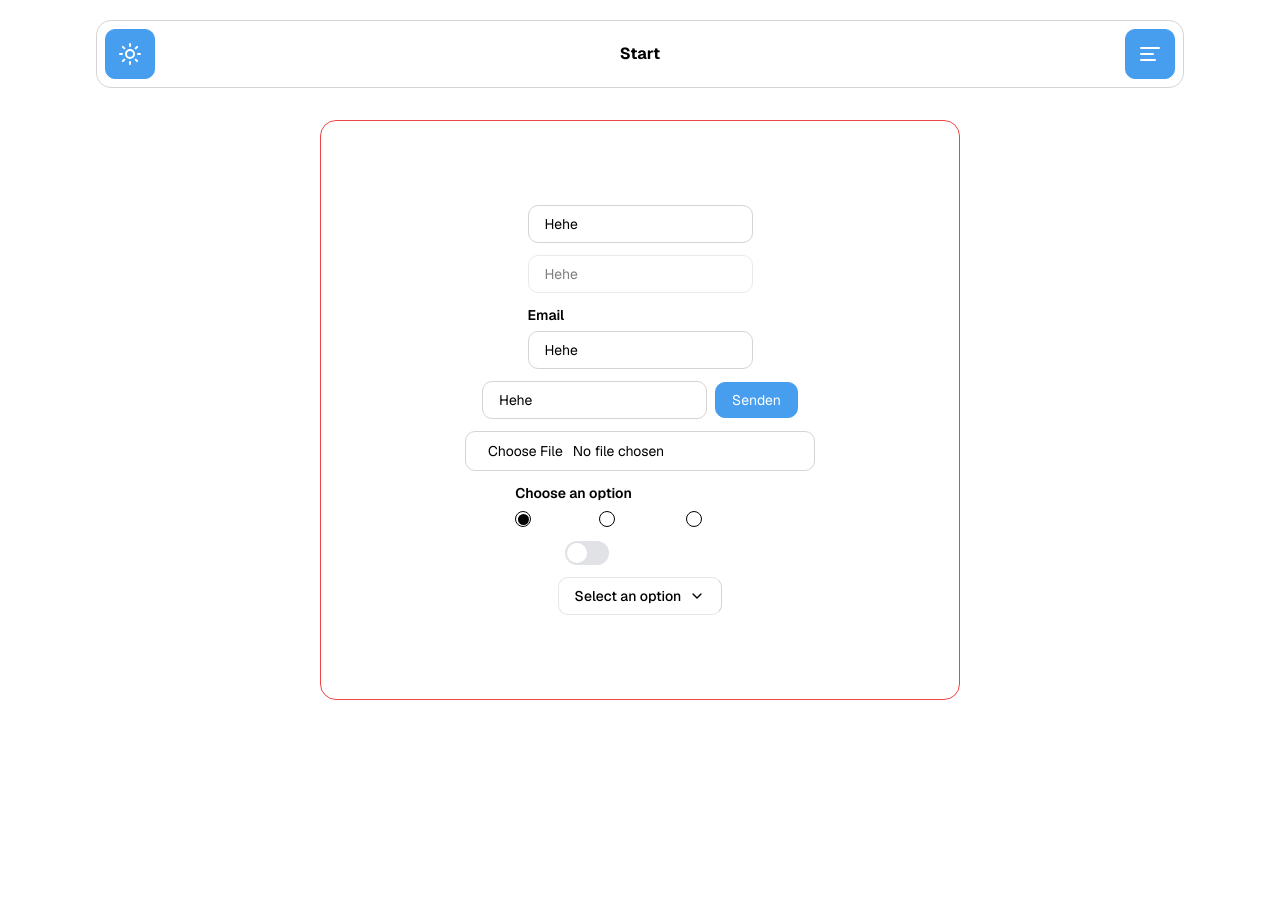
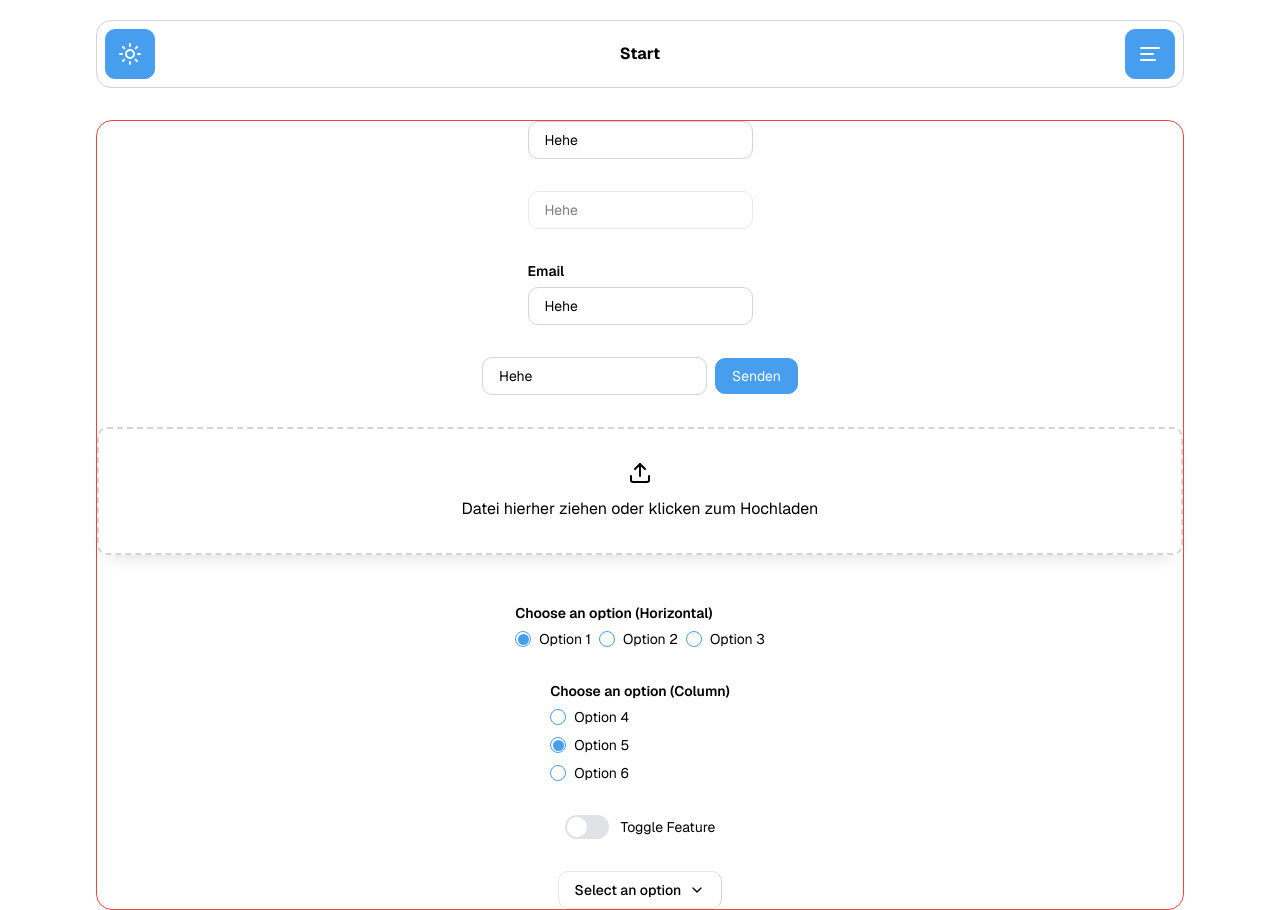
Before and after one commit to robin-ahn-dev/roa-react-label, a React (Vite) app: page /inputs in a window 1280 px wide. Before the commit the page ends 800 px from the top, so only its background shows below. Built offline with nearby package versions, Linux system fonts and the light colour scheme.

Commit message:
Add FileUpload component and integrate it into Inputs page. Refactor Input component for improved styling and functionality, including enhanced radio and checkbox rendering. Update global styles for file input and transition effects.

```diff
--- a/src/components/-components.js
+++ b/src/components/-components.js
@@ -3,3 +3,4 @@ export { default as Text } from "./Text";
 export { default as Input } from "./Input";
 export { default as Card } from "./Card";
 export { default as Select } from "./Select";
+export { default as FileUpload } from "./FileUpload";
--- /dev/null
+++ b/src/components/FileUpload.jsx
@@ -0,0 +1,124 @@
+import React, { useState, useEffect } from "react";
+import { Upload, X } from "lucide-react";
+
+
+const FileUpload = ({  }) => {
+
+    const [uploading, setUploading] = useState(false);
+    const [error, setError] = useState(null);
+    const [preview, setPreview] = useState(null);
+    const [fileName, setFileName] = useState(null);
+    const [uploadProgress, setUploadProgress] = useState(0);
+
+    const handleFileUpload = (e) => {
+        const file = e.target.files[0];
+        if (file) {
+            // Prüfe ob es ein Bild ist
+            if (!file.type.startsWith('image/')) {
+                setError("Bitte wählen Sie eine Bilddatei aus.");
+                return;
+            }
+
+            setError(null);
+            setFileName(file.name);
+            setUploading(true);
+            setUploadProgress(0);
+
+            // Erstelle Preview-URL
+            const reader = new FileReader();
+            reader.onloadend = () => {
+                setPreview(reader.result);
+            };
+            reader.readAsDataURL(file);
+
+            // Simuliere Upload-Progress (kann durch echten Upload ersetzt werden)
+            const interval = setInterval(() => {
+                setUploadProgress((prev) => {
+                    if (prev >= 100) {
+                        clearInterval(interval);
+                        setUploading(false);
+                        return 100;
+                    }
+                    return prev + 10;
+                });
+            }, 200);
+        }
+    };
+
+    const handleRemoveFile = (e) => {
+        e.stopPropagation();
+        setPreview(null);
+        setFileName(null);
+        setUploadProgress(0);
+        setUploading(false);
+        setError(null);
+    };
+
+    return (
+        <div className="w-full">
+            <div className="mb-4 w-full">
+                <label
+                    className={`file-upload !border-2 !border-dashed flex ${preview ? 'flex-row items-center gap-4' : 'flex-col items-center justify-center gap-4'} p-4 rounded-md transition-colors`}
+                    onDragOver={(e) => e.preventDefault()}
+                    onDragEnter={(e) => {
+                        e.preventDefault();
+                        e.currentTarget.classList.add("fileDragOver");
+                    }}
+                    onDragLeave={(e) => {
+                        e.preventDefault();
+                        e.currentTarget.classList.remove("fileDragOver");
+                    }}
+                    onDrop={(e) => {
+                        e.preventDefault();
+                        e.currentTarget.classList.remove("fileDragOver");
+                        const file = e.dataTransfer.files[0];
+                        if (file)
+                            handleFileUpload({ target: { files: [file] } });
+                    }}
+                >
+                    {preview ? (
+                        <>
+                            <div className="file-upload-preview">
+                                <img src={preview} alt="Preview" />
+                                <button
+                                    type="button"
+                                    onClick={handleRemoveFile}
+                                    className="file-upload-remove"
+                                >
+                                    <X className="w-4 h-4" />
+                                </button>
+                            </div>
+                            <div className="file-upload-info flex-1">
+                                <p className="file-upload-name">{fileName}</p>
+                                {uploading && (
+                                    <div className="file-upload-progress">
+                                        <div
+                                            className="file-upload-progress-bar"
+                                            style={{ width: `${uploadProgress}%` }}
+                                        ></div>
+                                    </div>
+                                )}
+                            </div>
+                        </>
+                    ) : (
+                        <div className="select-none pointer-events-none flex flex-col items-center justify-center gap-3">
+                            <Upload className="w-6 h-6 text-black dark:text-white" />
+                            <span>Datei hierher ziehen oder klicken zum Hochladen</span>
+                        </div>
+                    )}
+                    <input
+                        type="file"
+                        accept="image/*"
+                        onChange={handleFileUpload}
+                        disabled={uploading}
+                        hidden
+                    />
+                </label>
+
+                {error && <p className="mt-2 text-sm text-red-600">{error}</p>}
+            </div>
+        </div>
+    );
+};
+
+export default FileUpload;
--- a/src/components/Input.jsx
+++ b/src/components/Input.jsx
@@ -17,27 +17,51 @@ function Input({
     name,
     checked,
 }) {
-    const baseClass =
-        "text-sm rounded-normal px-4 py-2 bg-surfaceLight dark:bg-surfaceDark text-surfaceLightText dark:text-surfaceDarkText border-thin border-surfaceLightBorder dark:border-surfaceDarkBorder focus:outline-none";
-    const fullClass = full ? "w-full" : "";
-    const boldClass = bold ? "font-bold" : "";
-    const disabledClass = disabled ? "opacity-50 cursor-not-allowed" : "";
-    return (
-        <div className={`relative ${fullClass} flex flex-col gap-[2px]`}>
-            {label && (
-                <label className="text-sm font-semibold mb-1">{label}</label>
-            )}
-            <div className="flex items-center gap-2">
-                {type === "checkbox" ? (
-                    <label className="flex items-center text-sm text-primarytext dark:text-primarytext cursor-pointer">
-                        <input type="checkbox" className="mr-2" checked={checked} onChange={onChange} />
+    // Base Styles
+    const baseInputClass = [
+        "text-sm",
+        "rounded-normal",
+        "px-4",
+        "py-2",
+        "bg-surfaceLight",
+        "dark:bg-surfaceDark",
+        "text-surfaceLightText",
+        "dark:text-surfaceDarkText",
+        "border-thin",
+        "border-surfaceLightBorder",
+        "dark:border-surfaceDarkBorder",
+        "focus:outline-none",
+        full && "w-full",
+        bold && "font-bold",
+        disabled && "opacity-50 cursor-not-allowed",
+        className,
+    ]
+        .filter(Boolean)
+        .join(" ");
+
+    const textClass = "text-sm text-surfaceLightText dark:text-surfaceDarkText";
+    const labelClass = "text-sm font-semibold mb-1";
+    const containerClass = `relative ${full ? "w-full" : ""} flex flex-col gap-[2px]`;
+
+    // Render Functions
+    const renderCheckbox = () => (
+        <label className={`flex items-center ${textClass} cursor-pointer`}>
+            <input
+                type="checkbox"
+                className="mr-2"
+                checked={checked}
+                onChange={onChange}
+                disabled={disabled}
+            />
             {options[0]}
         </label>
-                ) : type === "radio" ? (
+    );
+
+    const renderRadio = () =>
         options.map((option, index) => (
             <label
                 key={index}
-                            className="flex items-center text-sm text-primarytext dark:text-primarytext cursor-pointer"
+                className={`flex items-center ${textClass} cursor-pointer`}
             >
                 <input
                     type="radio"
@@ -46,32 +70,90 @@ function Input({
                     value={option.value}
                     checked={value === option.value}
                     onChange={onChange}
+                    disabled={disabled}
                 />
                 {option.label}
             </label>
-                    ))
-                ) : type === "switch" ? (
+        ));
+
+    const renderRadioCol = () => (
+        <div className="flex flex-col gap-2">
+            {options.map((option, index) => (
+                <label
+                    key={index}
+                    className={`flex items-center ${textClass} cursor-pointer`}
+                >
+                    <input
+                        type="radio"
+                        className="mr-2"
+                        name={name}
+                        value={option.value}
+                        checked={value === option.value}
+                        onChange={onChange}
+                        disabled={disabled}
+                    />
+                    {option.label}
+                </label>
+            ))}
+        </div>
+    );
+
+    const renderSwitch = () => (
         <label className="relative inline-flex items-center cursor-pointer outline-none border-none">
             <input
                 type="checkbox"
                 className="sr-only peer outline-none border-none"
                 checked={checked}
                 onChange={onChange}
+                disabled={disabled}
             />
-                        <div className="w-11 h-6 bg-surfaceLightHl peer-focus:outline-none rounded-full peer dark:bg-surfaceDarkHl peer-checked:after:translate-x-full after:content-[''] after:absolute after:top-[2px] after:left-[2px] after:bg-surfaceLight after:rounded-full after:h-5 after:w-5 after:transition-all peer-checked:bg-accent"></div>
-                        <span className="ml-3 text-sm text-primarytext dark:text-primarytext">{switchProp}</span>
+            <div className="w-11 h-6 bg-surfaceLightHl peer-focus:outline-none rounded-full peer dark:bg-surfaceDarkHl peer-checked:after:translate-x-full after:content-[''] after:absolute after:top-[2px] after:left-[2px] after:bg-surfaceLight dark:after:bg-surfaceDark after:rounded-full after:h-5 after:w-5 after:transition-all peer-checked:bg-primary"></div>
+            {switchProp && (
+                <span className={`ml-3 ${textClass} select-none`}>{switchProp}</span>
+            )}
         </label>
-                ) : (
+    );
+
+    const renderTextInput = () => (
         <input
             type={type}
             placeholder={placeholder}
             value={value}
             onChange={onChange}
             disabled={disabled}
-                        className={`${baseClass} ${fullClass} ${boldClass} ${disabledClass} ${className}`}
+            className={baseInputClass}
         />
-                )}
-                {button && <Button text={button} />}
+    );
+
+    const renderInput = () => {
+        switch (type) {
+            case "checkbox":
+                return renderCheckbox();
+            case "radio":
+                return renderRadio();
+            case "radio-col":
+                return renderRadioCol();
+            case "switch":
+                return renderSwitch();
+            default:
+                return renderTextInput();
+        }
+    };
+
+    const isColumnLayout = type === "radio-col";
+    const isRadioType = type === "radio" || type === "radio-col";
+    const inputContainerClass = isColumnLayout
+        ? "flex flex-col gap-2"
+        : isRadioType
+        ? "flex items-center gap-2 flex-wrap"
+        : "flex items-center gap-2";
+
+    return (
+        <div className={containerClass}>
+            {label && <label className={labelClass}>{label}</label>}
+            <div className={inputContainerClass}>
+                {renderInput()}
+                {button && !isRadioType && <Button text={button} />}
             </div>
         </div>
     );
--- a/src/components/Select.jsx
+++ b/src/components/Select.jsx
@@ -31,7 +31,7 @@ function Select({ options, label, onSelect, selectedValue }) {
                         <li
                             key={index}
                             onClick={() => handleSelect(option.value)}
-                            className={`px-4 py-2 text-sm cursor-pointer hover:bg-surfaceLightHl/50 dark:hover:bg-surfaceDarkHl w-[96%] my-1 mx-auto rounded-lg ${
+                            className={`px-4 py-2 text-sm cursor-pointer transition-all duration-300 hover:bg-surfaceLightHl dark:hover:bg-surfaceDarkHl w-[96%] my-1 mx-auto rounded-lg ${
                                 selectedValue === option.value
                                     ? "bg-surfaceLightHl/50 dark:bg-surfaceDarkHl"
                                     : ""
--- a/src/pages/Inputs.jsx
+++ b/src/pages/Inputs.jsx
@@ -1,14 +1,15 @@
 import React, { useState } from "react";
-import { Input, Select } from "../components/-components";
+import { Input, Select, FileUpload } from "../components/-components";
 
 function Inputs() {
     const [value, setValue] = useState("Hehe");
     const [switched, setSwitched] = useState(false);
     const [selectedValue, setSelectedValue] = useState("option1");
+    const [selectedValueCol, setSelectedValueCol] = useState("option5");
     const [selectedValuee, setSelectedValuee] = useState(null);
 
     return (
-        <div className="roa-container-site flex flex-col items-center justify-center gap-3 !w-1/2 border-thin border-red-500 rounded-2xl">
+        <div className="roa-container-site flex flex-col items-center justify-center gap-8 border-thin border-red-500 rounded-2xl">
             <Input
                 type="text"
                 placeholder="Normaler Input"
@@ -36,7 +37,7 @@ function Inputs() {
                 onChange={(e) => setValue(e.target.value)}
                 button={"Senden"}
             />
-            <Input type="file" placeholder="Disabled Input" />
+            <FileUpload />
             <Input
                 type="radio"
                 options={[
@@ -44,10 +45,22 @@ function Inputs() {
                     { value: "option2", label: "Option 2" },
                     { value: "option3", label: "Option 3" },
                 ]}
-                name="example"
+                name="example-horizontal"
                 value={selectedValue}
                 onChange={(e) => setSelectedValue(e.target.value)}
-                label="Choose an option"
+                label="Choose an option (Horizontal)"
+            />
+            <Input
+                type="radio-col"
+                options={[
+                    { value: "option4", label: "Option 4" },
+                    { value: "option5", label: "Option 5" },
+                    { value: "option6", label: "Option 6" },
+                ]}
+                name="example-column"
+                value={selectedValueCol}
+                onChange={(e) => setSelectedValueCol(e.target.value)}
+                label="Choose an option (Column)"
             />
             <Input
                 type="switch"
--- a/src/scss/_global.scss
+++ b/src/scss/_global.scss
@@ -68,16 +68,124 @@ body {
 
 /*************** File Input ***************/
 
-input[type="file"]::file-selector-button {
+.file-upload {
+    width: 100%;
+    padding: 2rem;
+    display: flex;
+    box-shadow: 0 10px 20px -12px rgba(16, 24, 40, 0.2);
+    border: 1px solid #d4d4d8;
+    border-radius: var(--border-radius-normal);
     background: transparent;
-    border: none;
-    color: var(--color-surfaceLightText);
+    overflow: hidden;
+    text-align: center;
+    cursor: pointer;
+    transition: all 0.3s ease;
+
+    input[type="file"] {
+        display: none;
+    }
 }
 
-.dark input[type="file"]::file-selector-button {
-    background: transparent;
+.dark .file-upload {
+    border-color: #343438;
+}
+
+.file-upload.fileDragOver {
+    border-color: var(--color-primary);
+    background-color: rgba(71, 158, 239, 0.05);
+    color: var(--color-primary);
+
+    svg {
+        color: var(--color-primary);
+    }
+
+    span {
+        color: var(--color-primary);
+    }
+}
+
+.dark .file-upload.fileDragOver {
+    background-color: rgba(71, 158, 239, 0.1);
+}
+
+.file-upload-preview {
+    position: relative;
+    width: 80px;
+    height: 80px;
+    min-width: 80px;
+    border-radius: var(--border-radius-normal);
+    overflow: hidden;
+    background: var(--color-surfaceLightHl);
+
+    img {
+        width: 100%;
+        height: 100%;
+        object-fit: cover;
+    }
+}
+
+.dark .file-upload-preview {
+    background: var(--color-surfaceDarkHl);
+}
+
+.file-upload-remove {
+    position: absolute;
+    top: 4px;
+    right: 4px;
+    width: 24px;
+    height: 24px;
+    display: flex;
+    align-items: center;
+    justify-content: center;
+    background: rgba(0, 0, 0, 0.6);
     border: none;
+    border-radius: 50%;
+    cursor: pointer;
+    color: white;
+    transition: all 0.2s ease;
+
+    &:hover {
+        background: rgba(0, 0, 0, 0.8);
+        transform: scale(1.1);
+    }
+}
+
+.file-upload-info {
+    display: flex;
+    flex-direction: column;
+    gap: 0.5rem;
+    text-align: left;
+}
+
+.file-upload-name {
+    font-size: 0.875rem;
+    font-weight: 500;
+    color: var(--color-surfaceLightText);
+    word-break: break-word;
+    margin: 0;
+}
+
+.dark .file-upload-name {
     color: var(--color-surfaceDarkText);
+}
+
+.file-upload-progress {
+    width: 100%;
+    height: 6px;
+    background: var(--color-surfaceLightHl);
+    border-radius: 3px;
+    overflow: hidden;
+}
+
+.dark .file-upload-progress {
+    background: var(--color-surfaceDarkHl);
+}
+
+.file-upload-progress-bar {
+    height: 100%;
+    background: var(--color-primary);
+    border-radius: 3px;
+    transition: width 0.3s ease;
 }
 
 /*************** Checkbox ***************/
@@ -132,19 +240,19 @@ input[type="radio"] {
     width: 16px;
     height: 16px;
     border-radius: 50%;
-    border: var(--border-width-thin) solid var(--color-surfaceLightText);
+    border: var(--border-width-thin) solid var(--color-primary);
     background: transparent;
 }
 
 .dark input[type="radio"] {
-    border: var(--border-width-thin) solid var(--color-surfaceDarkText);
+    border: var(--border-width-thin) solid var(--color-primary);
     background: transparent;
 }
 
 input[type="radio"]:checked::after {
     content: "";
     display: block;
-    background: var(--color-surfaceLightText);
+    background: var(--color-primary);
     border-radius: 50%;
     width: 11px;
     height: 11px;
@@ -153,7 +261,7 @@ input[type="radio"]:checked::after {
 }
 
 .dark input[type="radio"]:checked::after {
-    background: var(--color-surfaceDarkText);
+    background: var(--color-primary);
 }
 
 /******************************************/
```
Also changed, not shown: src/modules/ThemeSwitch.jsx (added, +36 -0 lines). Lines whose indentation alone changed are shown as unchanged.
